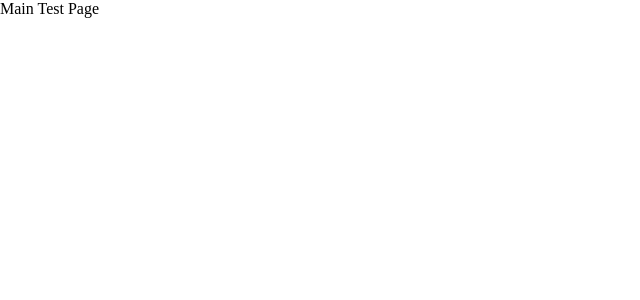
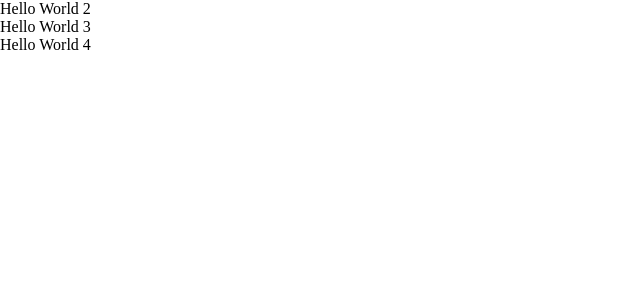
Before and after one commit to we-are-dj/client-vue, a Vue app: page /main in a window 1280 px wide. Before the commit this address had no page. Shown: the top 300 px of the page, without its empty margins (0-640 px from the left). Built offline with nearby package versions, Linux system fonts and the light colour scheme.

Commit message:
Layout Update Default

```diff
--- a/src/App.vue
+++ b/src/App.vue
@@ -1,11 +1,12 @@
 <template>
-    <div>Main Test Page</div>
+    <main-page />
 </template>
 
 <script>
+import MainPage from "./pages/MainPage.vue";
 export default {
     name: "App",
-    components: {},
+    components: { MainPage },
 };
 </script>
 
--- /dev/null
+++ b/src/layout/MainForm.vue
@@ -0,0 +1,19 @@
+<template>
+    <div>
+        <div>
+            <slot name="topLayout"></slot>
+        </div>
+        <div>
+            <slot name="bodyLayout"></slot>
+        </div>
+        <div>
+            <slot name="footerLayout"></slot>
+        </div>
+    </div>
+</template>
+
+<script>
+export default {};
+</script>
+
+<style></style>
--- /dev/null
+++ b/src/pages/MainPage.vue
@@ -0,0 +1,17 @@
+<template>
+    <main-form>
+        <template v-slot:topLayout>Hello World 2</template>
+        <template v-slot:bodyLayout>Hello World 3</template>
+        <template v-slot:footerLayout>Hello World 4</template>
+    </main-form>
+</template>
+
+<script>
+import MainForm from "../layout/MainForm.vue";
+
+export default {
+    components: { MainForm },
+};
+</script>
+
+<style></style>
```
